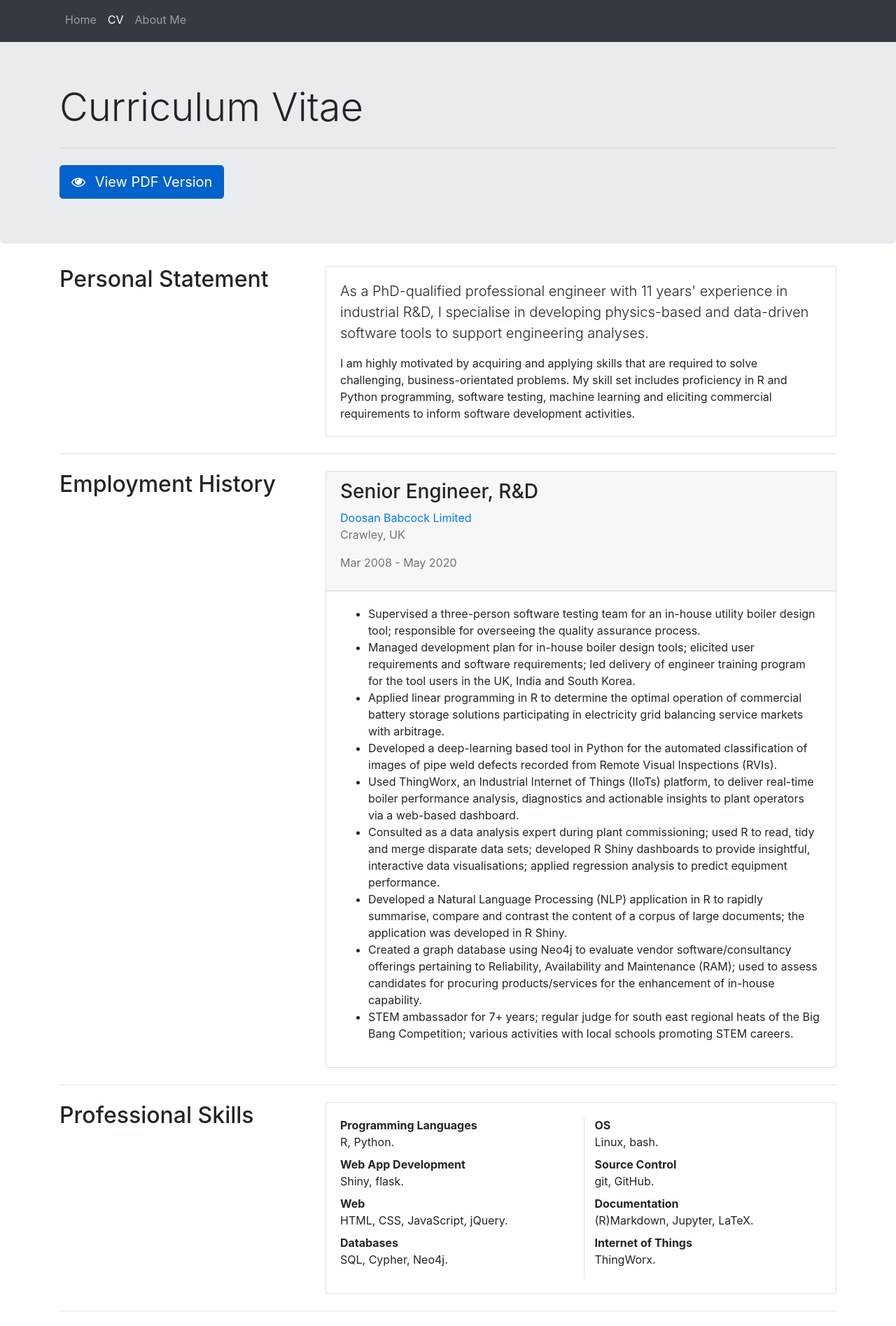
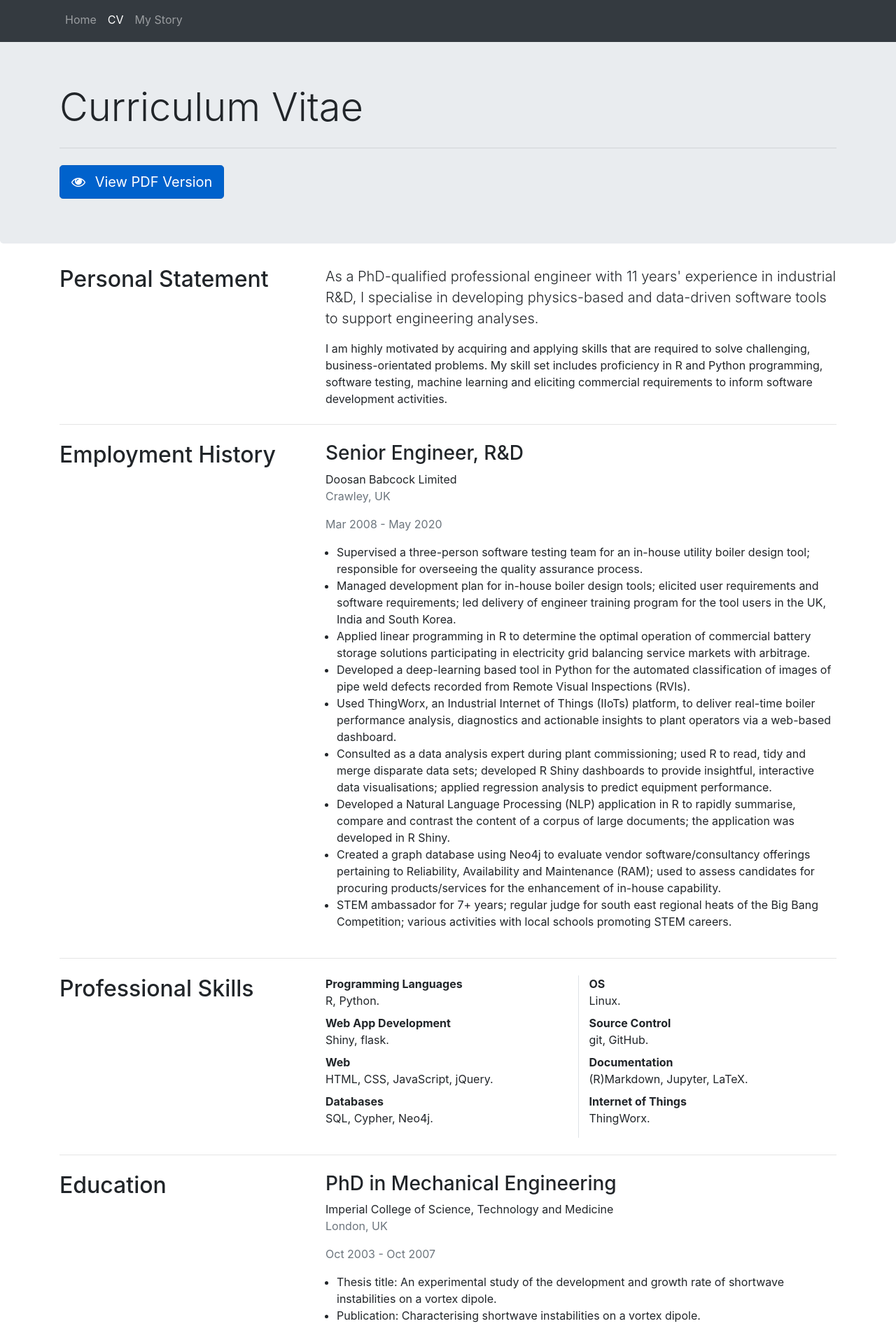
Before and after one commit to NickPTaylor/my-site, a Flask app: page /cv.html in a window 1280 px wide. Shown: the top 1895 px of the page at 70% size. Run offline with Flask 2, Linux system fonts and the light colour scheme; some libraries are stand-ins or nearby versions.

Commit message:
General refactoring
- Add favicons
- Update file/directory names

```diff
--- a/app.py
+++ b/app.py
@@ -4,17 +4,13 @@ app = Flask(__name__)
 app.config['FREEZER_RELATIVE_URLS'] = True
 
 @app.route('/')
-@app.route('/home.html')
+@app.route('/index.html')
 def home():
-    return render_template('home.html')
+    return render_template('index.html', title="Home")
 
 @app.route('/cv.html')
 def cv():
-    return render_template('cv.html')
-
-@app.route('/about_me.html')
-def about_me():
-    return render_template('about_me.html')
+    return render_template('cv.html', title="CV")
 
 
 if __name__ == '__main__':
--- a/static/styles/my-style.css
+++ b/static/css/my-style.css
@@ -46,3 +46,7 @@ body {
 .fa-1-5x {
     font-size: 1.5em;
 }
+
+.no-indent {
+    padding-left: 1em;
+}
--- a/templates/cv.html
+++ b/templates/cv.html
@@ -22,8 +22,6 @@
                     <p class="h2 mb-4">Personal Statement</p>
                 </div>
                 <div class="col-md">
-                    <div class="card">
-                        <div class="card-body">
                     <p class="lead">As a PhD-qualified professional engineer with 11 years' experience in
                                     industrial R&D, I specialise in developing physics-based and data-driven
                                     software tools to support engineering analyses. </p>
@@ -34,23 +32,17 @@
                                          software development activities.</p>
                 </div>
             </div>
-                </div>
-            </div>
             <hr class="my-4">
             <div class="row">
                 <div class="col-md-4">
                     <p class="h2 mb-4">Employment History</p>
                 </div>
                 <div class="col-md">
-                    <div class="card">
-                        <div class="card-header">
                     <p class="h3">Senior Engineer, R&D</p>
-                            <a href="http://www.doosanbabcock.com" target="_blank">Doosan Babcock Limited</a>
+                    <a class="text-reset" href="http://www.doosanbabcock.com" target="_blank">Doosan Babcock Limited</a>
                     <p class="text-muted">Crawley, UK</p>
                     <p class="text-muted">Mar 2008 - May 2020</p>
-                        </div>
-                        <div class="card-body">
-                            <ul>
+                    <ul class="no-indent">
                         <li>Supervised a three-person software testing team for an in-house utility
                             boiler design tool; responsible for overseeing the quality assurance
                             process.
@@ -92,16 +84,12 @@
                     </ul>
                 </div>
             </div>
-                </div>
-            </div>
             <hr class="my-4">
             <div class="row">
                 <div class="col-md-4">
                     <p class="h2 mb-4">Professional Skills</p>
                 </div>
                 <div class="col-md">
-                    <div class="card">
-                        <div class="card-body">
                     <div class="row">
                         <div class="col-md">
                             <dl>
@@ -115,10 +103,10 @@
                                 <dd>SQL, Cypher, Neo4j.</dd>
                             </dl>
                         </div>
-                                <div class="col-md border-left ml-2">
+                        <div class="col-md border-left mr-2">
                             <dl>
                                 <dt>OS</dt>
-                                        <dd>Linux, bash.</dd>
+                                <dd>Linux.</dd>
                                 <dt>Source Control</dt>
                                 <dd>git, GitHub.</dd>
                                 <dt>Documentation</dt>
@@ -130,31 +118,27 @@
                     </div>
                 </div>
             </div>
-                </div>
-            </div>
             <hr class="my-4">
             <div class="row">
                 <div class="col-md-4">
                     <p class="h2 mb-4">Education</p>
                 </div>
                 <div class="col-md">
-                    <div class="card">
-                        <div class="card-header">
                     <p class="h3">PhD in Mechanical Engineering</p>
-                            <a href="https://www.imperial.ac.uk/"
+                    <a class="text-reset" href="https://www.imperial.ac.uk/"
                        target="_blank">Imperial College of Science, Technology and Medicine</a>
                     <p class="text-muted">London, UK</p>
                     <p class="text-muted">Oct 2003 - Oct 2007</p>
-                        </div>
-                        <div class="card-body">
-                            <ul>
+                    <ul class="no-indent">
                         <li>Thesis title:
-                                    <a href="https://ethos.bl.uk/OrderDetails.do?uin=uk.bl.ethos.486613"
+                            <a class="text-reset"
+                               href="https://ethos.bl.uk/OrderDetails.do?uin=uk.bl.ethos.486613"
                                target="_blank">An experimental study of the development and growth rate of
                                                shortwave instabilities on a vortex dipole</a>.
                         </li>
                         <li>Publication:
-                                    <a href="https://link.springer.com/article/10.1007/s00348-011-1046-x"
+                            <a class="text-reset"
+                               href="https://link.springer.com/article/10.1007/s00348-011-1046-x"
                                target="_blank">Characterising shortwave instabilities on a vortex dipole</a>.
                         </li>
                         <li>Designed and supervised the manufacturing of a laboratory rig to facilitate the
@@ -168,24 +152,18 @@
                             Velocimetry (PIV) method for quantifying velocity fields.
                         </li>
                     </ul>
-                        </div>
-                    </div>
-                    <div class="card mt-4">
-                        <div class="card-header">
-                            <p class="h3">MEng Mechanical Engineering (2:1)</p>
-                            <a href="https://www.imperial.ac.uk/"
+                    <hr/>
+                    <p class="h3">MEng Mechanical Engineering</p>
+                    <a class="text-reset"
+                       href="https://www.imperial.ac.uk/"
                        target="_blank">Imperial College of Science, Technology and Medicine</a>
                     <p class="text-muted">London, UK</p>
                     <p class="text-muted">Oct 1998 - Oct 2002</p>
-                        </div>
-                        <div class="card-body">
-                            <ul>
+                    <ul class="no-indent">
                         <li>Dissertation:
                             <span class="text-italic">An experimental study of wake vortices</span>.
                         </li>
                     </ul>
-                        </div>
-                    </div>
                 </div>
             </div>
             <hr class="my-4">
@@ -194,16 +172,13 @@
                     <p class="h2 mb-4">Voluntary Work</p>
                 </div>
                 <div class="col-md">
-                    <div class="card">
-                        <div class="card-header">
                     <p class="h3">Independent Monitor</p>
-                            <a href="https://www.imb.org.uk/"
+                    <a class="text-reset"
+                       href="https://www.imb.org.uk/"
                        target="_blank">Independent Monitoring Board (IMB)</a>
                     <p class="text-muted">Gatwick Airport, UK</p>
                     <p class="text-muted">Mar 2014 - Present</p>
-                        </div>
-                        <div class="card-body">
-                            <ul>
+                    <ul class="no-indent">
                         <li>Monitoring that proper standards of care and decency are maintained for people
                             subject to immigration detention.
                         </li>
@@ -222,18 +197,14 @@
                             publicly available reports to the Minister of State for Immigration.
                         </li>
                     </ul>
-                        </div>
-                    </div>
-                    <div class="card mt-4">
-                        <div class="card-header">
+                    <hr/>
                     <p class="h3">Trustee - Secretary</p>
-                            <a href="https://icye.org.uk/"
+                    <a class="text-reset"
+                       href="https://icye.org.uk/"
                        target="_blank">Inter-cultural Youth Exchange, UK</a>
                     <p class="text-muted">London, UK</p>
                     <p class="text-muted">October 2003 - November 20011</p>
-                        </div>
-                        <div class="card-body">
-                            <ul>
+                    <ul class="no-indent">
                         <li>Led a working group of ten volunteers with a responsibility for the planning and
                             delivery of fund-raising events.
                         </li>
@@ -241,8 +212,6 @@
                 </div>
             </div>
         </div>
-            </div>
-        </div>
     </main>
     {{ super() }}
 {% endblock content %}
--- a/templates/layout.html
+++ b/templates/layout.html
@@ -17,13 +11,23 @@
     <link rel="stylesheet"
           href="https://stackpath.bootstrapcdn.com/font-awesome/4.7.0/css/font-awesome.min.css">
     <link rel="stylesheet"
-                  href="{{ url_for('static', filename='styles/my-style.css') }}">
-        {%- endblock styles %}
-        {%- endblock head %}
+          href="{{ url_for('static', filename='css/my-style.css') }}">
+    <link rel="apple-touch-icon"
+          sizes="180x180"
+          href="{{ url_for('static', filename='images/favicon/apple-touch-icon.png') }}">
+    <link rel="icon"
+          type="image/png"
+          sizes="32x32"
+          href="{{ url_for('static', filename='images/favicon/favicon-32x32.png') }}">
+    <link rel="icon"
+          type="image/png"
+          sizes="16x16"
+          href="{{ url_for('static', filename='images/favicon/favicon-16x16.png') }}">
+    <link rel="manifest" href="{{ url_for('static', filename='images/favicon/site.webmanifest') }}">
+
+
 </head>
-    <body{% block body_attribs %}{% endblock body_attribs %}>
-    {% block body -%}
-    {% block navbar %}
+<body>
     <nav class="navbar navbar-expand-md navbar-dark fixed-top bg-dark">
         <div class="container mb-1">
             <button class="navbar-toggler"
@@ -42,23 +46,21 @@
                     <li id="cv"  class="nav-item">
                         <a class="nav-link" href="{{ url_for('cv') }}">CV</a>
                     </li>
-                        <li id="about_me"  class="nav-item">
-                            <a class="nav-link" href="{{ url_for('about_me') }}">About Me</a>
+                    <li id="my-story"  class="nav-item">
+                        <a class="nav-link" href="{{ url_for('my_story') }}">My Story</a>
                     </li>
                 </ul>
             </div>
         </div>
     </nav>
-    {%- endblock navbar %}
 
-    {% block content -%}
+    {% block content %}{% endblock content %}
+
     <div class="container">
         <hr class="mt-3"/>
         <footer class="container"><p>&copy; Nick Taylor 2020</p> </footer>
     </div>
-    {%- endblock content %}
 
-    {% block scripts %}
     <script src="https://code.jquery.com/jquery-3.5.1.slim.min.js"
             integrity="sha384-DfXdz2htPH0lsSSs5nCTpuj/zy4C+OGpamoFVy38MVBnE+IbbVYUew+OrCXaRkfj"
             crossorigin="anonymous"></script>
```
Also changed, not shown: other parts of templates/layout.html (+1 -11 lines), templates/index.html (renamed from templates/home.html, +11 -10 lines), static/images/favicon/android-chrome-192x192.png (added), static/images/favicon/android-chrome-512x512.png (added), static/images/favicon/apple-touch-icon.png (added), static/images/favicon/favicon-16x16.png (added), static/images/favicon/favicon-32x32.png (added), static/images/favicon/favicon.ico (added), static/images/favicon/site.webmanifest (added). Lines whose indentation alone changed are shown as unchanged.
